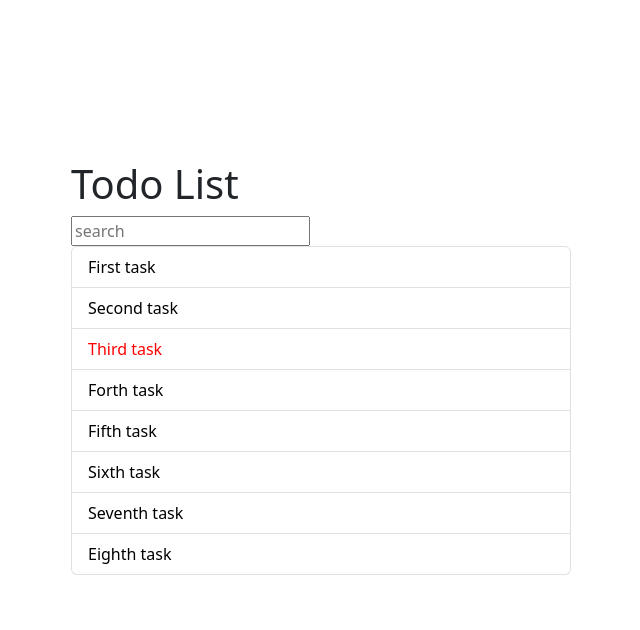
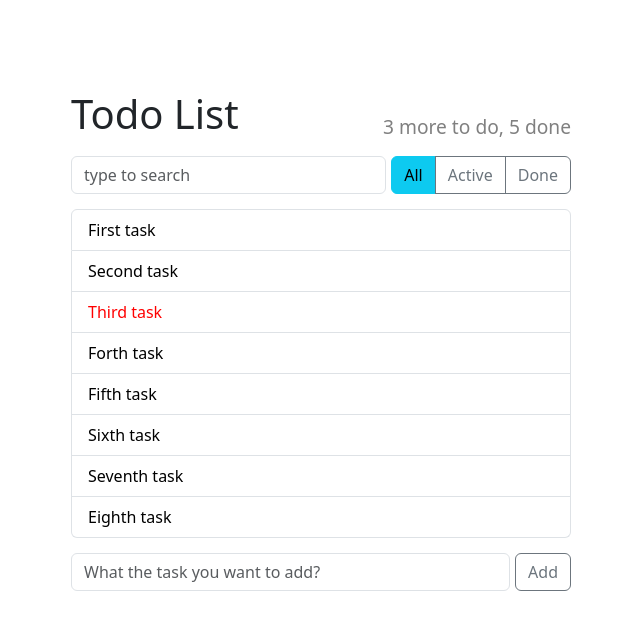
Before and after one commit to dima666Sik/Todo-List, a React (Create React App) app in the folder client/: page / in a window 1280 px wide. Shown: the top 630 px of the page, without its empty margins (319-959 px from the left). Built offline with nearby package versions, Linux system fonts and the light colour scheme.

Commit message:
add style, using bootstrap 5.

```diff
--- a/client/src/App.js
+++ b/client/src/App.js
@@ -1,4 +1,5 @@
 import AppHeader from "./components/AppHeader";
+import ItemAddTask from "./components/ItemAddTask";
 import SearchPanel from "./components/SearchPanel";
 import TodoList from "./components/TodoList";
 
@@ -18,9 +19,10 @@ const App = () => {
 
 	return (
 		<div className="app-todo-list">
-			<AppHeader />
+			<AppHeader toDo={3} done={5} />
 			<SearchPanel />
 			<TodoList todoList={todoList} />
+			<ItemAddTask />
 		</div>
 	);
 };
--- a/client/src/components/AppHeader.js
+++ b/client/src/components/AppHeader.js
@@ -1,5 +1,14 @@
-const AppHeader = () => {
-	return <h1>Todo List</h1>;
+import "../style/AppHeader.css";
+
+const AppHeader = ({ toDo, done }) => {
+	return (
+		<div className="app-header d-flex">
+			<h1>Todo List</h1>
+			<h2>
+				{toDo} more to do, {done} done
+			</h2>
+		</div>
+	);
 };
 
 export default AppHeader;
--- /dev/null
+++ b/client/src/components/ButtonGroup.js
@@ -0,0 +1,19 @@
+import "../style/ButtonGroup.css";
+
+const ButtonGroup = () => {
+	return (
+		<div class="btn-group" role="group" aria-label="Простой пример">
+			<button type="button" class="btn btn-info">
+				All
+			</button>
+			<button type="button" class="btn btn-outline-secondary">
+				Active
+			</button>
+			<button type="button" class="btn btn-outline-secondary">
+				Done
+			</button>
+		</div>
+	);
+};
+
+export default ButtonGroup;
--- /dev/null
+++ b/client/src/components/ItemAddTask.js
@@ -0,0 +1,19 @@
+import "../style/ItemAddTask.css";
+
+const ItemAddTask = () => {
+	return (
+		<div className="bottom-panel d-flex">
+			<input
+				type="text"
+				className="form-control new-todo-label"
+				placeholder="What the task you want to add?"
+			/>
+
+			<button type="submit" className="btn btn-outline-secondary">
+				Add
+			</button>
+		</div>
+	);
+};
+
+export default ItemAddTask;
--- a/client/src/components/SearchPanel.js
+++ b/client/src/components/SearchPanel.js
@@ -1,5 +1,17 @@
+import "../style/SearchPanel.css";
+import ButtonGroup from "./ButtonGroup";
+
 const SearchPanel = () => {
-	return <input placeholder="search" />;
+	return (
+		<div className="search-panel d-flex">
+			<input
+				type="text"
+				className="form-control search-input"
+				placeholder="type to search"
+			/>
+			<ButtonGroup />
+		</div>
+	);
 };
 
 export default SearchPanel;
--- a/client/src/style/App.css
+++ b/client/src/style/App.css
@@ -1,5 +1,5 @@
 .app-todo-list {
-	padding-top: 10em;
+	padding-top: 5em;
 	max-width: 500px;
 	margin: 0 auto;
 }
--- a/client/src/style/AppHeader.css
+++ b/client/src/style/AppHeader.css
@@ -0,0 +1,13 @@
+.app-header {
+	padding: 10px 0px;
+	align-items: flex-end;
+}
+
+.app-header h1 {
+	flex-grow: 1;
+}
+
+.app-header h2 {
+	font-size: 1.2rem;
+	color: grey;
+}
--- /dev/null
+++ b/client/src/style/ItemAddTask.css
@@ -0,0 +1,7 @@
+.bottom-panel {
+	margin-top: 15px;
+}
+
+.new-todo-label {
+	margin-right: 5px;
+}
--- a/client/src/style/SearchPanel.css
+++ b/client/src/style/SearchPanel.css
@@ -0,0 +1,8 @@
+.search-panel {
+	margin-bottom: 15px;
+}
+
+.search-input {
+	flex-grow: 1;
+	margin-right: 5px;
+}
```
Also changed, not shown: client/src/style/ButtonGroup.css (added).
